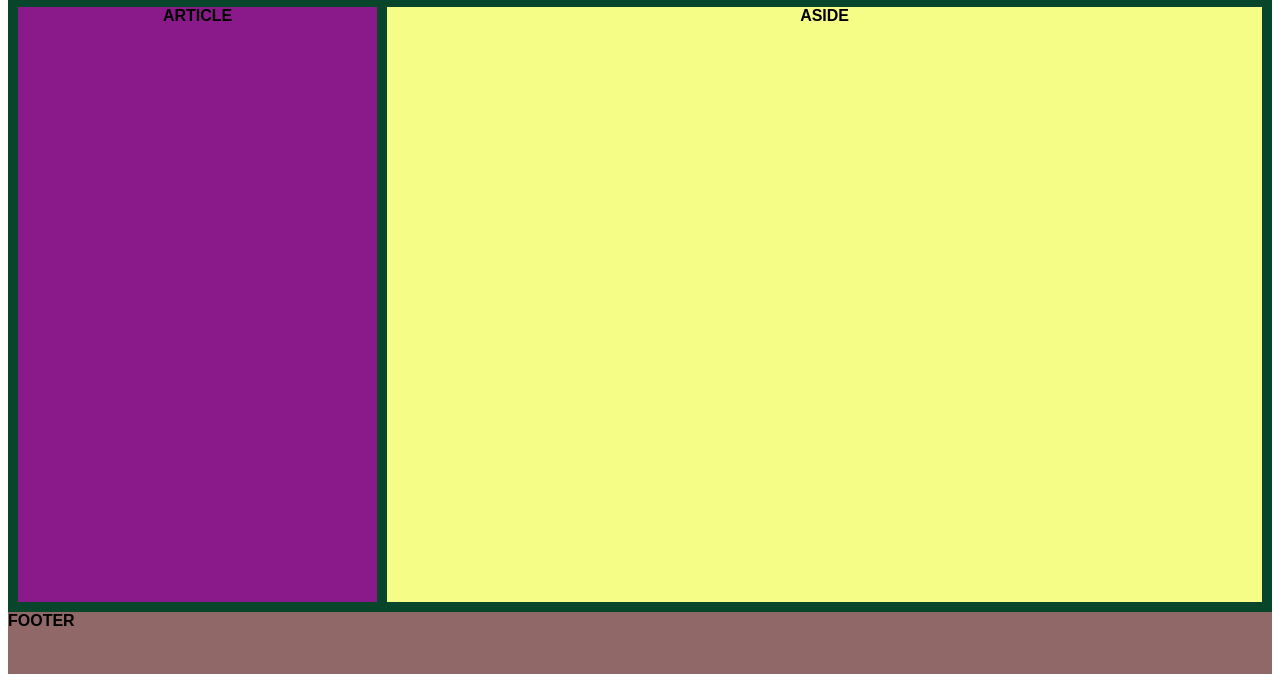
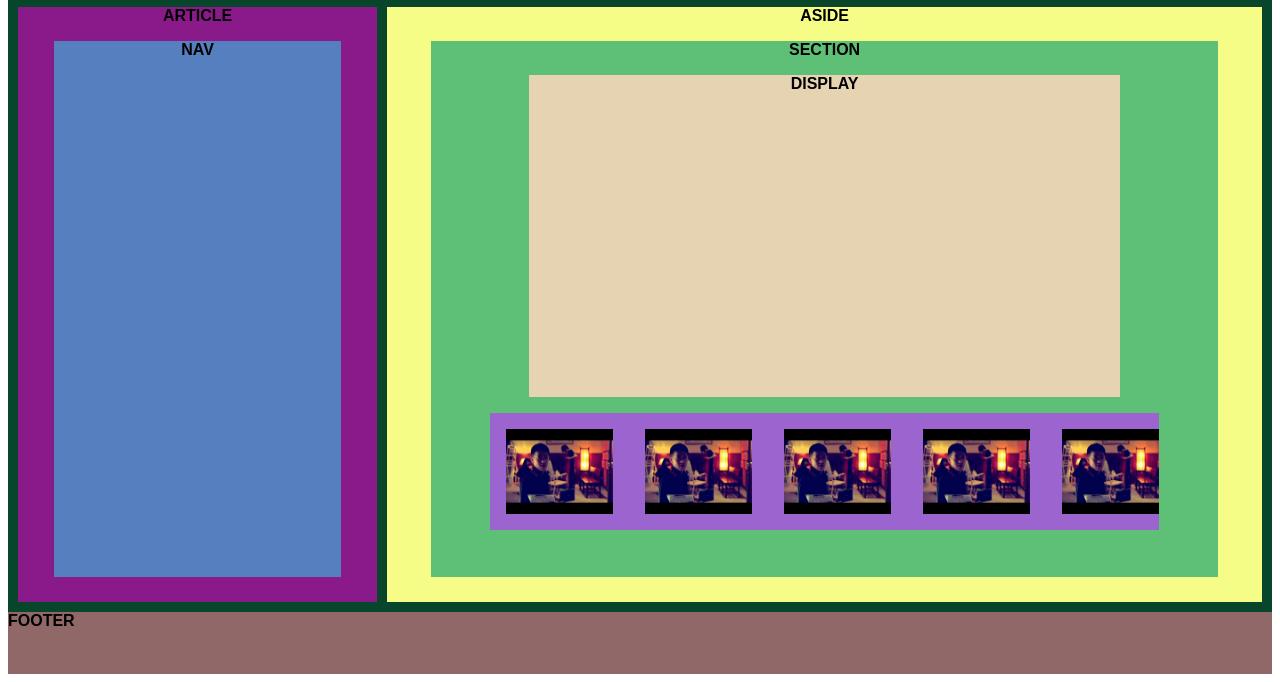
Before and after one commit to Stuvz/1092-1A-demo-409416525, a plain HTML site: page w07/grid.html in a window 1280 px wide. Shown: the part 134-816 px from the top of the page. Drawn offline with Linux system fonts and the light colour scheme.

Commit message:
submit w07 homework

```diff
--- a/w07/grid.css
+++ b/w07/grid.css
@@ -33,12 +33,51 @@ header {
   border: 10px solid #07462b;
 }
 
+.article nav{
+  background: #557fbe;
+  width: 80%;
+  height: 90%;
+  margin: 0px auto;
+  margin-top: 1rem;
+}
+
 aside {
   background: #f5fd87;
   grid-area: aside;
   border-bottom: 10px solid #07462b;
   border-top: 10px solid #07462b;
   border-right: 10px solid #07462b;
+
+}
+
+aside section{
+  background: rgb(93, 192, 118);
+  width: 90%;
+  height: 90%;
+  margin: 0px auto;
+  margin-top: 1rem;
+}
+aside section #display{
+  background: rgb(230, 211, 177);
+  width: 75%;
+  height: 60%;
+  margin: 0px auto;
+  margin-top: 1rem;
+}
+
+aside section #_video{
+  background: rgb(156, 100, 207);
+  width: 85%;
+  height: 22%;
+  margin: 0px auto;
+  margin-top: 1rem;
+  display: flex;
+  overflow: hidden;
+}
+
+aside section #_video img{
+  padding: 1rem 1rem;
+  width: 16%;
 }
 
 footer {
@@ -46,3 +85,16 @@ footer {
   background: #916868;
   grid-area: footer;
 }
+
+@media only screen and (max-width: 700px) {
+  .container {
+    grid-template-columns: 1fr;
+    grid-template-rows: 0.4fr 0.4fr 2.2fr 5.2fr 0.4fr;
+    grid-template-areas:
+      'logo'
+      'header'
+      'article'
+      'aside'
+      'footer';
+  }
+}
--- a/w07/grid.html
+++ b/w07/grid.html
@@ -10,8 +10,26 @@
     <div class="container">
         <div id="logo">logo</div>
         <header>header</header>
-        <div class="article">article</div>
-        <aside>aside</aside>
+        <div class="article">
+            article
+            <nav>nav</nav>
+        </div>
+        <aside>
+            aside
+            <section>
+                section
+                <div id="display">
+                    display
+                </div>
+                <div id="_video">
+                    <img src="./1.jpg" width="17%">
+                    <img src="./2.jpg" width="17%">
+                    <img src="./3.jpg" width="17%">
+                    <img src="./4.jpg" width="17%">
+                    <img src="./5.jpg" width="17%">
+                </div>
+            </section>
+        </aside>
         <footer>footer</footer>
     </div>
 </body>
```
Also changed, not shown: w07/1.jpg (added), w07/2.jpg (added), w07/3.jpg (added), w07/4.jpg (added), w07/5.jpg (added).
